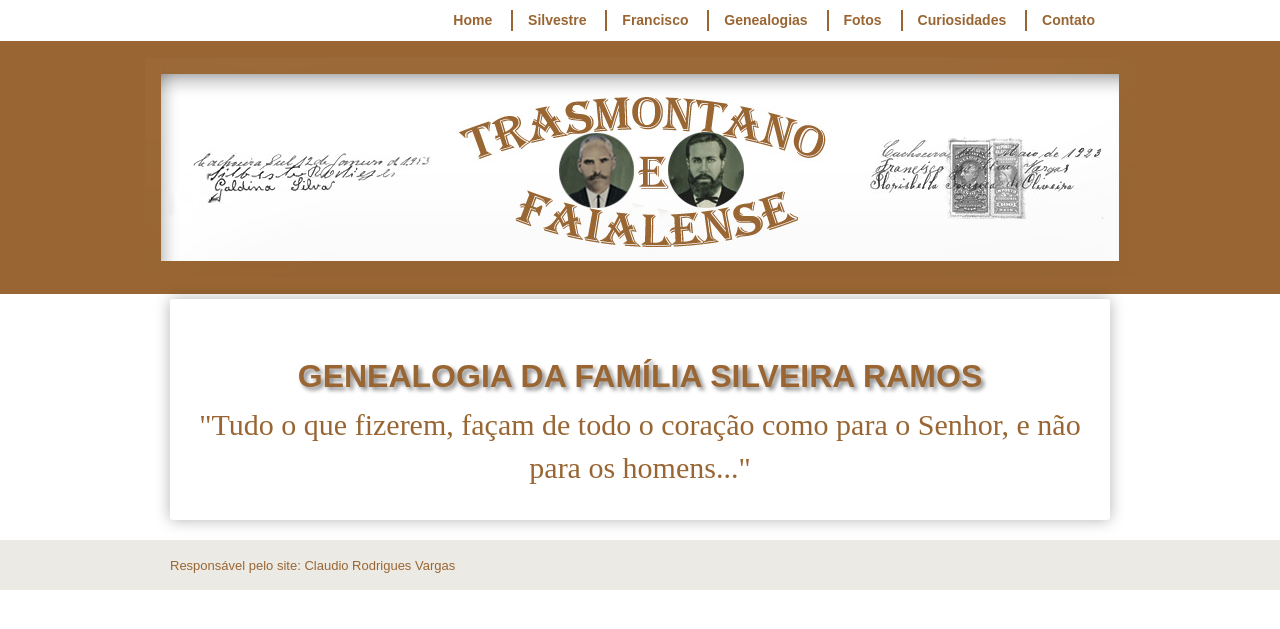
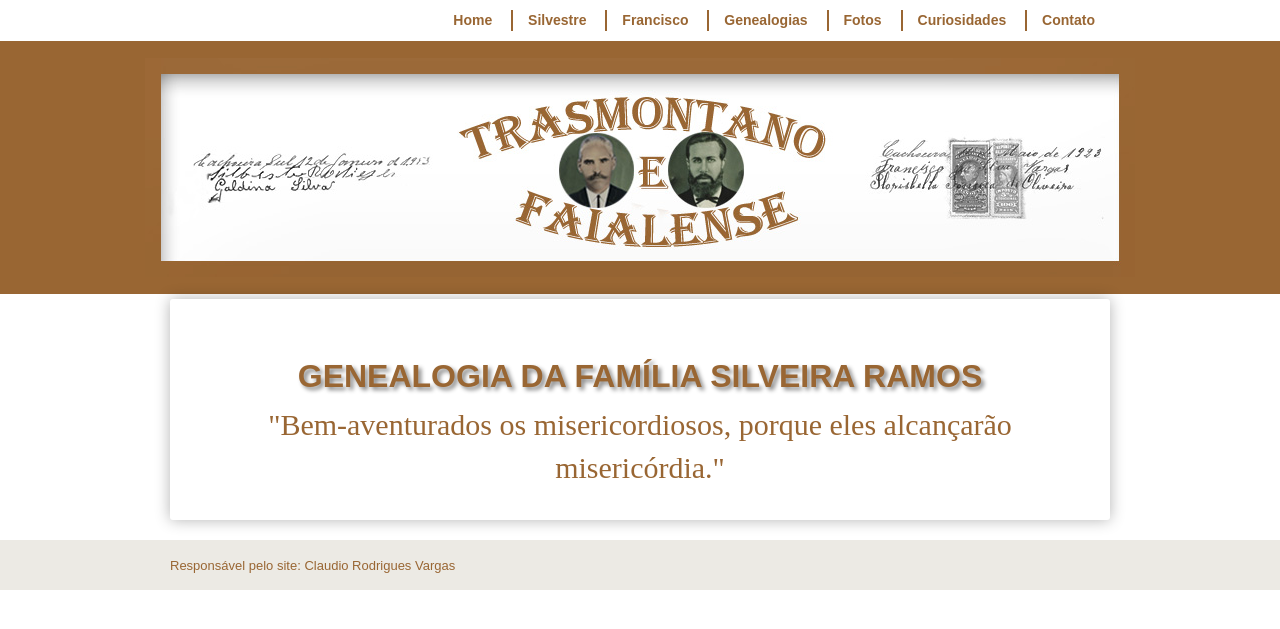
Before and after one commit to claudiovargas1955/claudiovargas1955.github.io, a Jekyll site: the page built from _pages/familia-silveira-ramos.html, in a window 1280 px wide. Shown: the top 629 px of the page. Built offline with Jekyll 4.4.1, drawn with Linux system fonts in a browser that asks for light colours; some web fonts are replaced.

Commit message:
Update familia-silveira-ramos.html

```diff
--- a/_pages/familia-silveira-ramos.html
+++ b/_pages/familia-silveira-ramos.html
@@ -99,5 +99,4 @@
 
 
 
-<p style="text-align:center; color:#996633; font-size:30px; font-family: 'Rancho', cursive ">"Tudo o que fizerem, façam de todo o
-coração como para o Senhor, e não para os homens..."</p>
+<p style="text-align:center; color:#996633; font-size:30px; font-family: 'Rancho', cursive ">"Bem-aventurados os misericordiosos, porque eles alcançarão misericórdia."</p>
```
